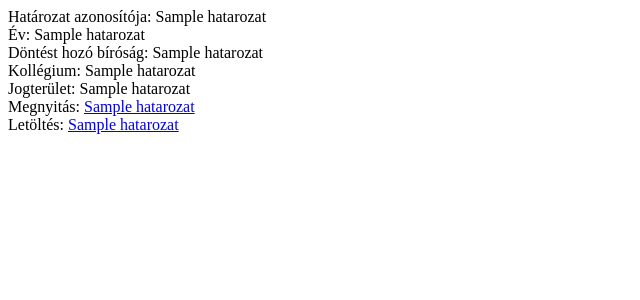
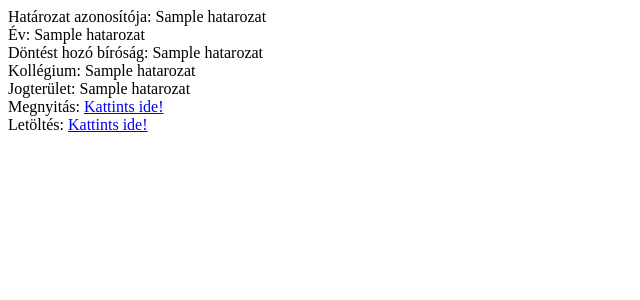
Before and after one commit to Code-for-Hungary/bmm-birosagscraper, a Python web app: template templates/content.html in a window 1280 px wide. Shown: the top 300 px of the page, without its empty margins (0-640 px from the left). Run offline with Jinja, Linux system fonts and the light colour scheme; the template is opened without the code that fills it: most values are stand-ins (such as "Sample title", 1, 10 or a date in 2020).

Commit message:
template update

```diff
--- a/templates/content.html
+++ b/templates/content.html
@@ -20,10 +20,10 @@
 </div>
 <div>
     <span class="bmm-event-label">Megnyitás:</span>
-    <span class="bmm-event-data"><a href="{{ hatarozat[9] }}">{{ hatarozat[9] }}</a></span>
+    <span class="bmm-event-data"><a href="{{ hatarozat[9] }}">Kattints ide!</a></span>
 </div>
 <div>
     <span class="bmm-event-label">Letöltés:</span>
-    <span class="bmm-event-data"><a href="{{ hatarozat[10] }}">{{ hatarozat[10] }}</a></span>
+    <span class="bmm-event-data"><a href="{{ hatarozat[10] }}">Kattints ide!</a></span>
 </div>
 <div class="bmm-event-separator">&nbsp;</div>
```
